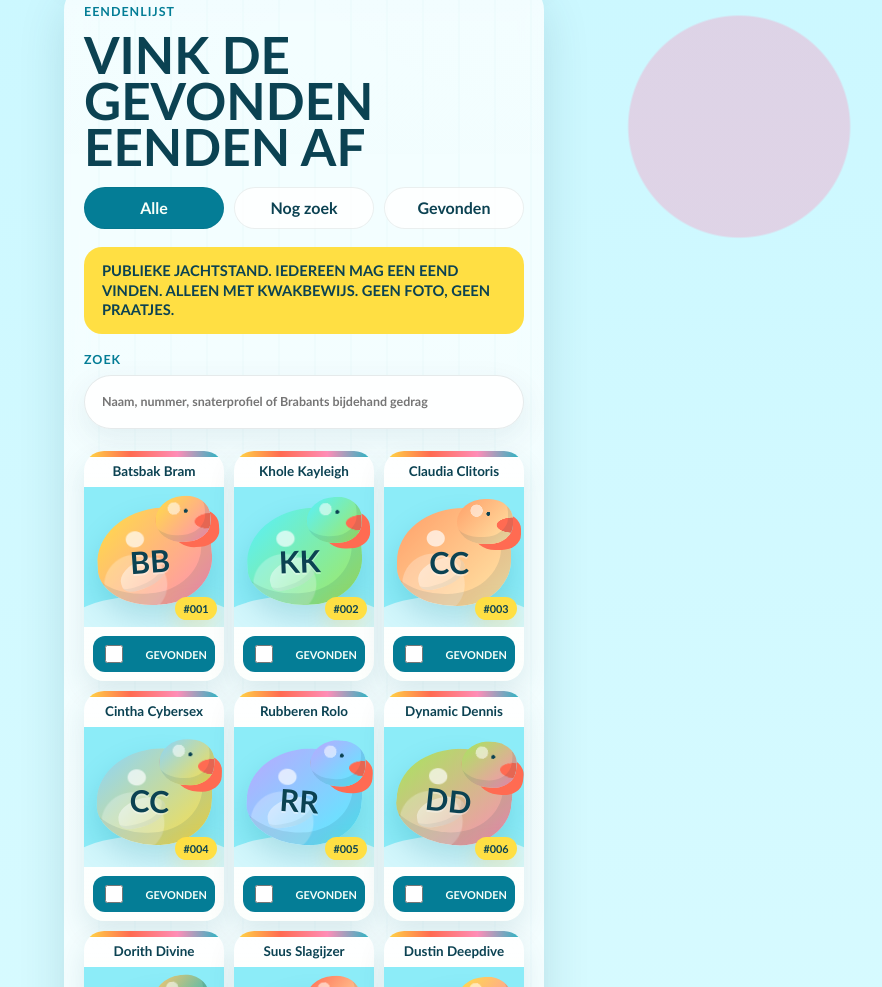
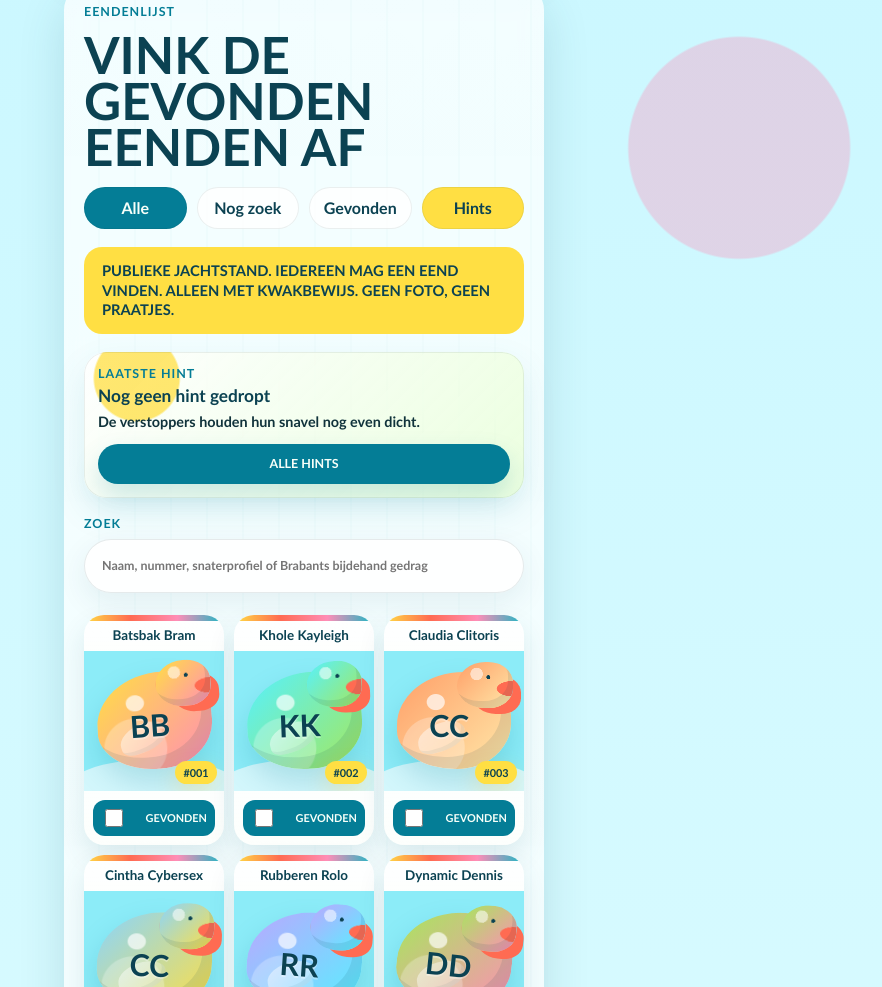
Before and after one commit to gtrolo/duckhunt100, a website: page index.html in a window 1280 px wide. Shown: the part 1459-2446 px from the top of the page, without its empty margins (336-1218 px from the left). Drawn offline with Linux system fonts and the light colour scheme; no server answers.

Commit message:
Add latest hint preview to duck list

```diff
--- a/api/state.js
+++ b/api/state.js
@@ -263,12 +263,14 @@
   let nextName = typeof targetHint.name === "string" ? targetHint.name : "";
   let nextText = typeof targetHint.text === "string" ? targetHint.text : "";
   let nextImage = typeof targetHint.image === "string" ? targetHint.image : "";
+  let nextUpdatedAt = typeof targetHint.updatedAt === "string" ? targetHint.updatedAt : "";
 
   if (update.deleteHint) {
     imageToDelete = nextImage;
     nextName = "";
     nextText = "";
     nextImage = "";
+    nextUpdatedAt = "";
   } else {
     nextName = typeof update.name === "string" ? update.name.slice(0, 70).trim() : nextName;
     nextText = typeof update.text === "string" ? update.text.slice(0, 320).trim() : nextText;
@@ -286,12 +288,13 @@
     if (!nextName) {
       throw new Error("Naam erbij graag. Anders is het laf anoniem gehint.");
     }
+    nextUpdatedAt = new Date().toISOString();
   }
 
   const nextState = {
     updatedAt: new Date().toISOString(),
     bears: sanitizeBears(currentState.bears),
-    hints: currentHints.map((hint) => hint.id === id ? { id, name: nextName, text: nextText, image: nextImage } : hint)
+    hints: currentHints.map((hint) => hint.id === id ? { id, name: nextName, text: nextText, image: nextImage, updatedAt: nextUpdatedAt } : hint)
   };
 
   await writePersistedState(nextState);
@@ -390,6 +393,7 @@
       name: typeof hint.name === "string" ? hint.name.slice(0, 70) : "",
       text: typeof hint.text === "string" ? hint.text.slice(0, 320) : "",
       image: typeof hint.image === "string" ? hint.image.slice(0, 600) : "",
+      updatedAt: typeof hint.updatedAt === "string" ? hint.updatedAt.slice(0, 40) : "",
       imageDataUrl: typeof hint.imageDataUrl === "string" ? hint.imageDataUrl : undefined
     };
   });
--- a/index.html
+++ b/index.html
@@ -77,9 +77,18 @@
             <button class="chip active" data-filter="all" type="button">Alle</button>
             <button class="chip" data-filter="missing" type="button">Nog zoek</button>
             <button class="chip" data-filter="found" type="button">Gevonden</button>
+            <a class="chip hint-chip" href="#latestHint">Hints</a>
           </div>
         </div>
         <p class="mode-banner" id="modeBanner">Publieke jachtstand. Iedereen mag een eend vinden. Alleen met kwakbewijs. Geen foto? Dan hebde niks, jonge.</p>
+        <article class="latest-hint-card" id="latestHint" aria-live="polite">
+          <div>
+            <p class="kicker">Laatste hint</p>
+            <h3 id="latestHintTitle">Nog geen hint gedropt</h3>
+            <p id="latestHintText">De verstoppers houden hun snavel nog even dicht.</p>
+          </div>
+          <a class="latest-hint-link" href="#hints">Alle hints</a>
+        </article>
         <div class="tools">
           <label class="search">
             <span>Zoek</span>
--- a/script.js
+++ b/script.js
@@ -342,6 +342,8 @@
 const searchInput = document.querySelector("#searchInput");
 const panicButton = document.querySelector("#panicButton");
 const modeBanner = document.querySelector("#modeBanner");
+const latestHintTitle = document.querySelector("#latestHintTitle");
+const latestHintText = document.querySelector("#latestHintText");
 const filterButtons = [...document.querySelectorAll("[data-filter]")];
 const filterLinks = [...document.querySelectorAll("[data-filter-link]")];
 const shareDialog = document.querySelector("#shareDialog");
@@ -413,7 +415,8 @@
     id: index + 1,
     name: "",
     text: "",
-    image: ""
+    image: "",
+    updatedAt: ""
   }));
 }
 
@@ -531,7 +534,8 @@
       ...hint,
       name: typeof sharedHint.name === "string" ? sharedHint.name : "",
       text: typeof sharedHint.text === "string" ? sharedHint.text : "",
-      image: typeof sharedHint.image === "string" ? sharedHint.image : ""
+      image: typeof sharedHint.image === "string" ? sharedHint.image : "",
+      updatedAt: typeof sharedHint.updatedAt === "string" ? sharedHint.updatedAt : ""
     };
   });
 
@@ -830,6 +834,36 @@
     editButton.addEventListener("click", () => openHintDialog(hint));
     hintGrid.append(card);
   });
+  renderLatestHint();
+}
+
+function getLatestHint() {
+  const filledHints = hints.filter((hint) => hint.text.trim() || hint.image);
+  if (!filledHints.length) return null;
+  return filledHints
+    .slice()
+    .sort((a, b) => {
+      const aTime = Date.parse(a.updatedAt || "");
+      const bTime = Date.parse(b.updatedAt || "");
+      if (Number.isFinite(aTime) && Number.isFinite(bTime) && aTime !== bTime) return bTime - aTime;
+      if (Number.isFinite(bTime) && !Number.isFinite(aTime)) return -1;
+      if (Number.isFinite(aTime) && !Number.isFinite(bTime)) return 1;
+      return b.id - a.id;
+    })[0];
+}
+
+function renderLatestHint() {
+  if (!latestHintTitle || !latestHintText) return;
+  const latestHint = getLatestHint();
+  if (!latestHint) {
+    latestHintTitle.textContent = "Nog geen hint gedropt";
+    latestHintText.textContent = "De verstoppers houden hun snavel nog even dicht.";
+    return;
+  }
+
+  latestHintTitle.textContent = `H${String(latestHint.id).padStart(2, "0")} van ${latestHint.name.trim() || "anonieme verstopper"}`;
+  latestHintText.textContent = latestHint.text.trim()
+    || "Er staat een hintfoto klaar. Tik op alle hints, dan kunde zelf loeren.";
 }
 
 function setModeBanner(text, kind = "info") {
@@ -1209,11 +1243,12 @@
             proofImage,
             proofDataUrl
           })),
-          hints: hints.map(({ id, name, text, image }) => ({
+          hints: hints.map(({ id, name, text, image, updatedAt }) => ({
             id,
             name,
             text,
-            image
+            image,
+            updatedAt
           }))
         }
       })
--- a/styles.css
+++ b/styles.css
@@ -556,7 +556,12 @@
 .controls .chip {
   flex: 1;
   min-width: 0;
-  padding-inline: 9px;
+  padding-inline: 8px;
+}
+
+.controls .hint-chip {
+  color: var(--navy);
+  background: var(--sun);
 }
 
 .mode-banner {
@@ -583,6 +588,55 @@
 .mode-banner[data-kind="success"] {
   color: var(--navy);
   background: var(--lime);
+}
+
+.latest-hint-card {
+  display: grid;
+  gap: 12px;
+  margin: 0 0 18px;
+  padding: 14px;
+  color: var(--navy);
+  background:
+    radial-gradient(circle at 12% 18%, rgba(255, 223, 67, 0.76) 0 42px, transparent 44px),
+    linear-gradient(135deg, rgba(255, 255, 255, 0.88), rgba(232, 255, 213, 0.76));
+  border-radius: 22px;
+  box-shadow: inset 0 0 0 1px rgba(16, 51, 59, 0.08), 0 14px 34px rgba(4, 125, 150, 0.1);
+}
+
+.latest-hint-card .kicker {
+  margin-bottom: 5px;
+}
+
+.latest-hint-card h3 {
+  margin: 0;
+  font-size: 1.08rem;
+  font-weight: 950;
+  line-height: 1.1;
+}
+
+.latest-hint-card p:not(.kicker) {
+  margin: 7px 0 0;
+  color: var(--ink);
+  font-size: 0.9rem;
+  font-weight: 850;
+  line-height: 1.36;
+  overflow-wrap: anywhere;
+}
+
+.latest-hint-link {
+  display: inline-flex;
+  min-height: 40px;
+  align-items: center;
+  justify-content: center;
+  padding: 9px 13px;
+  color: var(--foam);
+  background: var(--pool-deep);
+  border-radius: 999px;
+  font-size: 0.78rem;
+  font-weight: 950;
+  text-decoration: none;
+  text-transform: uppercase;
+  box-shadow: 0 12px 26px rgba(4, 125, 150, 0.18);
 }
 
 .back-to-list {
```
